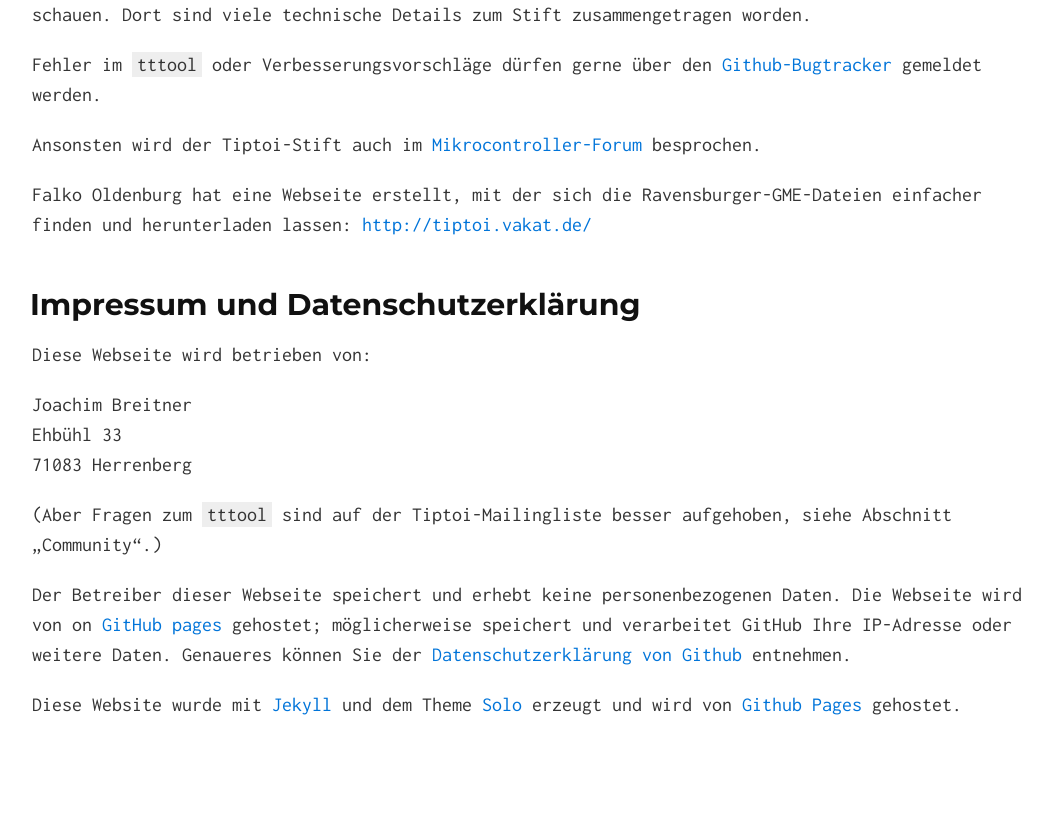
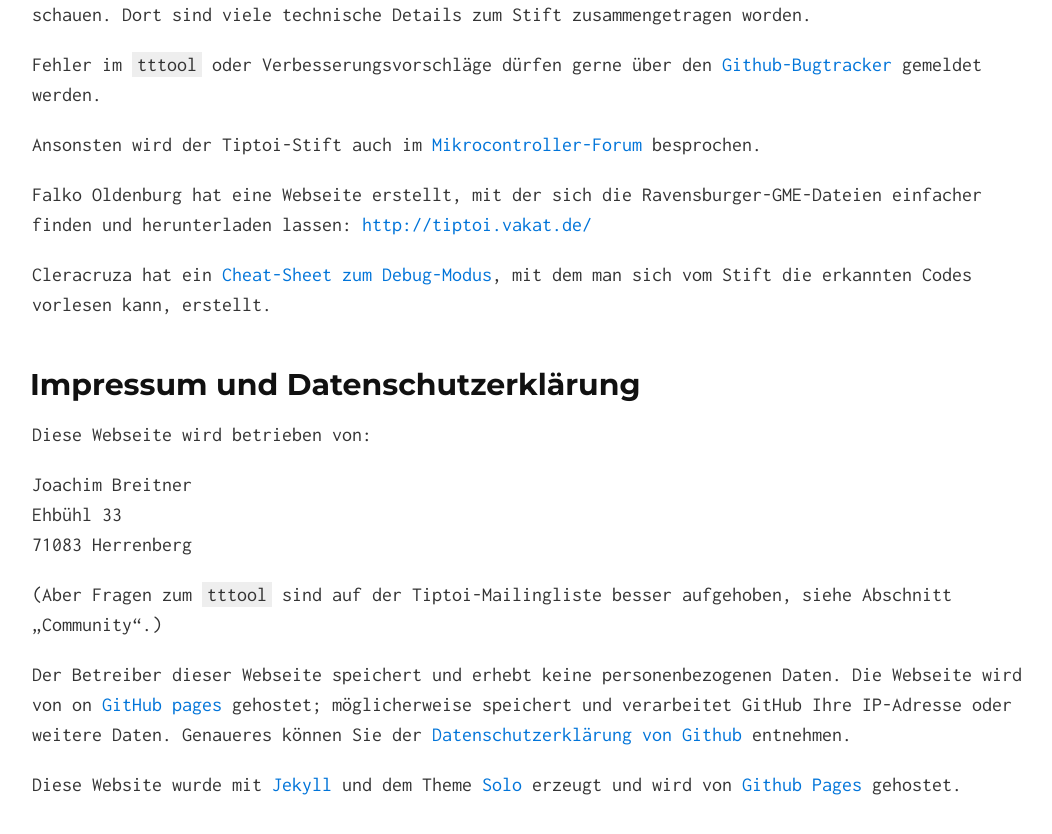
Before and after one commit to entropia/tip-toi-reveng, a Jekyll site: the page built from index.md, in a window 1280 px wide and 900 px high, scrolled down 11302 px. Shown: the top 834 px of the window, without its empty margins (108-1160 px from the left). Built offline with Jekyll 4.4.1, drawn with Linux system fonts in a browser that asks for light colours.

Commit message:
Link to https://github.com/cleracruza/test-mode-cheat-sheet

```diff
--- a/index.md
+++ b/index.md
@@ -538,6 +538,10 @@ Falko Oldenburg hat eine Webseite erstellt, mit der sich die
 Ravensburger-GME-Dateien einfacher finden und herunterladen lassen:
 <http://tiptoi.vakat.de/>
 
+Cleracruza hat ein [Cheat-Sheet zum
+Debug-Modus](https://github.com/cleracruza/test-mode-cheat-sheet), mit dem man
+sich vom Stift die erkannten Codes vorlesen kann, erstellt.
+
 ## Impressum und Datenschutzerklärung
 
 Diese Webseite wird betrieben von:
```
Also changed, not shown: other parts of index.md (+1 -1 lines).
